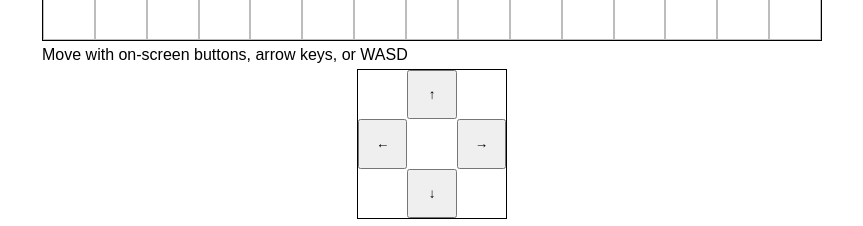
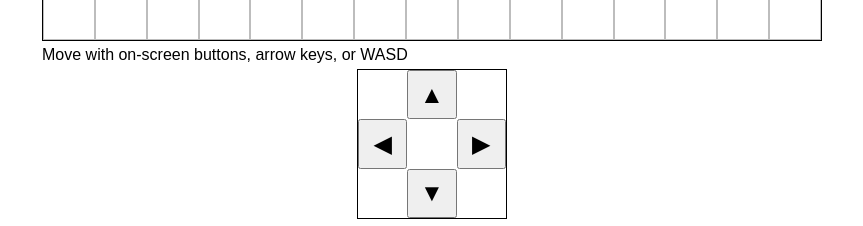
Before and after one commit to JakeBrowning90/snake, a website built with webpack: page src/template.html in a window 1280 px wide. Shown: the part 862-1088 px from the top of the page, without its empty margins (208-1071 px from the left). Built offline with nearby package versions, Linux system fonts and the light colour scheme.

Commit message:
Replace arrows in touch controls with triangles

```diff
--- a/src/modules/drawControllers.js
+++ b/src/modules/drawControllers.js
@@ -5,22 +5,22 @@ function drawTouchControls() {
   let touchUp = document.createElement("button");
   touchUp.classList.add("touchControl");
   touchUp.setAttribute("id", "TouchUp");
-  touchUp.innerHTML = "&uarr;";
+  touchUp.innerHTML = "&#9650;";
 
   let touchLeft = document.createElement("button");
   touchLeft.classList.add("touchControl");
   touchLeft.setAttribute("id", "TouchLeft");
-  touchLeft.innerHTML = "&larr;";
+  touchLeft.innerHTML = "&#9664;";
 
   let touchRight = document.createElement("button");
   touchRight.classList.add("touchControl");
   touchRight.setAttribute("id", "TouchRight");
-  touchRight.innerHTML = "&rarr;";
+  touchRight.innerHTML = "&#9654;";
 
   let touchDown = document.createElement("button");
   touchDown.classList.add("touchControl");
   touchDown.setAttribute("id", "TouchDown");
-  touchDown.innerHTML = "&darr;";
+  touchDown.innerHTML = "&#9660;";
 
   controlPad.appendChild(touchUp);
   controlPad.appendChild(touchLeft);
--- a/src/styles/style.css
+++ b/src/styles/style.css
@@ -57,6 +57,10 @@ main {
   justify-self: center;
   align-self: center;
   width: 150px;
+}
+
+.touchControl {
+  font-size: x-large;
 }
 
 .keyPad {
```
